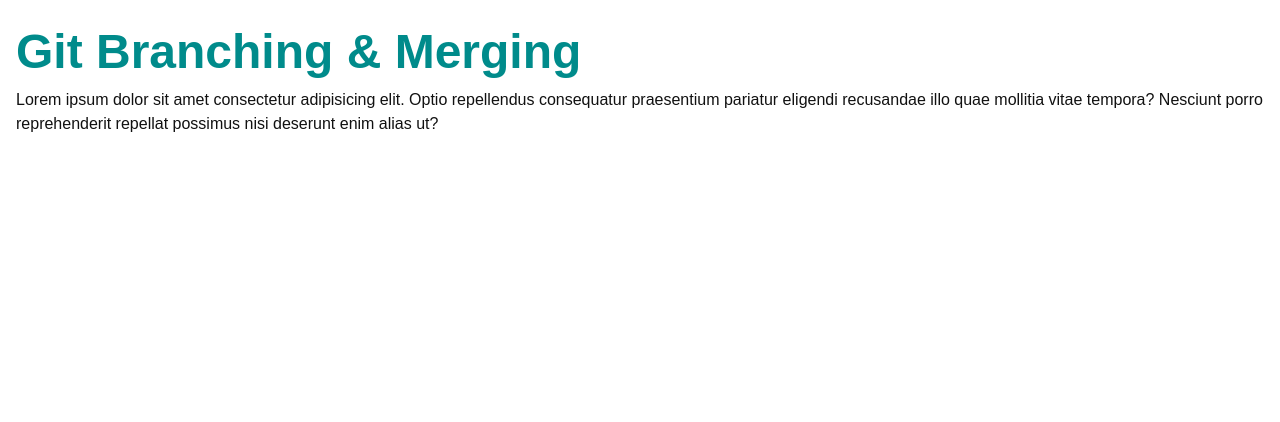
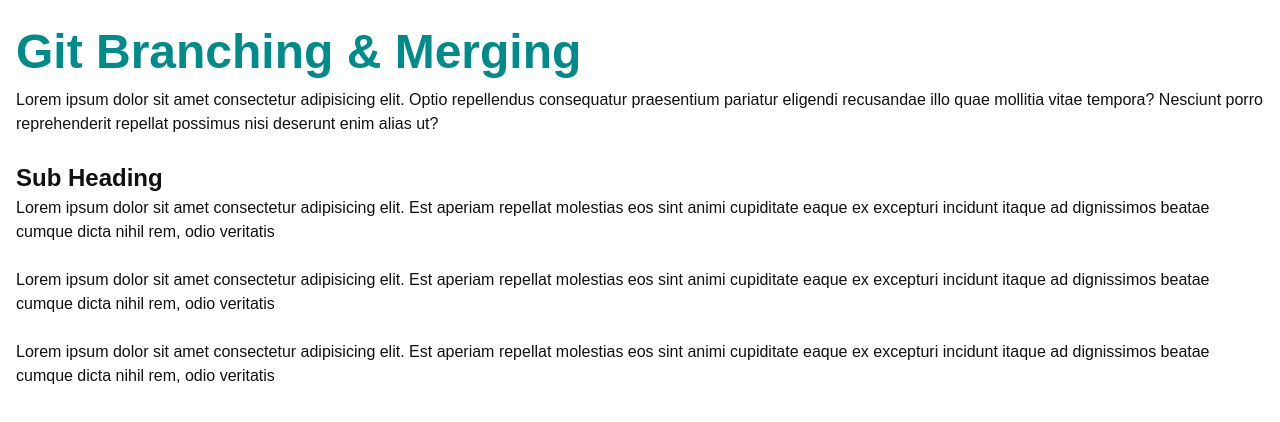
Before and after one commit to Lauren17/git-branching-demo, a plain HTML site: page index.html in a window 1280 px wide. Drawn offline with Linux system fonts and the light colour scheme.

Commit message:
updated test branch

```diff
--- a/index.html
+++ b/index.html
@@ -10,5 +10,10 @@
 <body>
     <h1>Git Branching & Merging</h1>
     <p>Lorem ipsum dolor sit amet consectetur adipisicing elit. Optio repellendus consequatur praesentium pariatur eligendi recusandae illo quae mollitia vitae tempora? Nesciunt porro reprehenderit repellat possimus nisi deserunt enim alias ut?</p>
+
+    <h2>Sub Heading</h2>
+    <p>Lorem ipsum dolor sit amet consectetur adipisicing elit. Est aperiam repellat molestias eos sint animi cupiditate eaque ex excepturi incidunt itaque ad dignissimos beatae cumque dicta nihil rem, odio veritatis</p>
+    <p>Lorem ipsum dolor sit amet consectetur adipisicing elit. Est aperiam repellat molestias eos sint animi cupiditate eaque ex excepturi incidunt itaque ad dignissimos beatae cumque dicta nihil rem, odio veritatis</p>
+    <p>Lorem ipsum dolor sit amet consectetur adipisicing elit. Est aperiam repellat molestias eos sint animi cupiditate eaque ex excepturi incidunt itaque ad dignissimos beatae cumque dicta nihil rem, odio veritatis</p>
 </body>
 </html>
```
